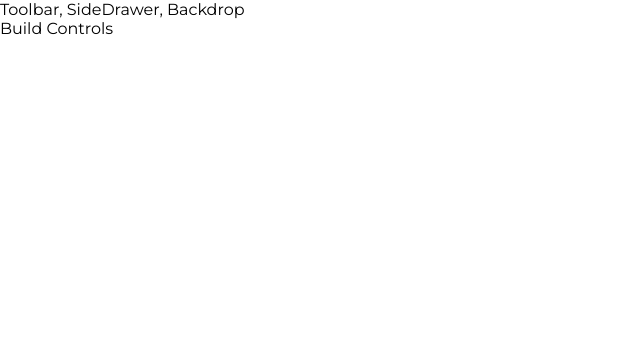
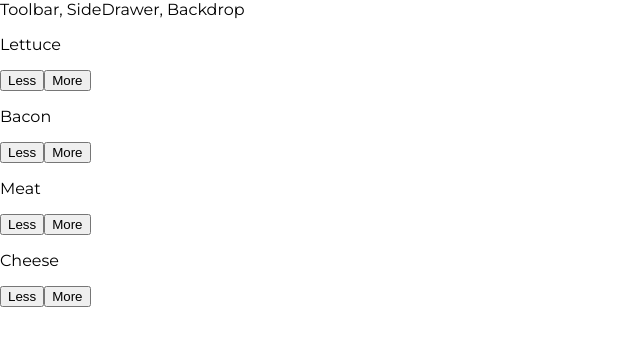
Before and after one commit to JohnSprunger/build-a-burger, a React app: page / in a window 1280 px wide. Shown: the top 346 px of the page, without its empty margins (0-640 px from the left). Built offline with nearby package versions, Linux system fonts and the light colour scheme.

Commit message:
Added Build Controls

```diff
--- a/src/components/Burger/BuildControls/BuildControl/BuildControl.js
+++ b/src/components/Burger/BuildControls/BuildControl/BuildControl.js
@@ -2,11 +2,13 @@
 import classes from './BuildControl.css';
 
 const buildControl = (props) => {
-    <div className={classes.BuildControl}>
-        <div className={classes.label}>{props.label}</div>
-        <button className={classes.Less}>Less</button>
-        <button className={classes.More}>More</button>
-    </div>
+    return(
+        <div className={classes.BuildControl}>
+            <p className={classes.label}>{props.label}</p>
+            <button className={classes.Less}>Less</button>
+            <button className={classes.More}>More</button>
+        </div>
+    );
 }
 
 export default buildControl;
--- a/src/components/Burger/BuildControls/BuildControls.js
+++ b/src/components/Burger/BuildControls/BuildControls.js
@@ -1,9 +1,20 @@
 import React from 'react';
 import classes from './BuildControls.css';
+import BuildControl from './BuildControl/BuildControl';
+
+const controls = [
+    { label: 'Lettuce', type: 'lettuce' },
+    { label: 'Bacon', type: 'bacon' },
+    { label: 'Meat', type: 'meat' },
+    { label: 'Cheese', type: 'cheese' }
+];
+
 
 const buildControls = (props) => (
-    <div>
-
+    <div className={classes.BuildControls}>
+        {controls.map(ctrl => (
+            <BuildControl key={ctrl.label} label={ctrl.label} />
+        ))}
     </div>
 );
 
--- a/src/containers/BurgerBuilder/BurgerBuilder.js
+++ b/src/containers/BurgerBuilder/BurgerBuilder.js
@@ -1,23 +1,31 @@
 import React, { Component } from 'react';
 import Aux from '../../hoc/Auxiliary';
 import Burger from '../../components/Burger/Burger';
+import BuildControls from '../../components/Burger/BuildControls/BuildControls';
 
 class BurgerBuilder extends Component {
     state = {
         ingredients: {
             lettuce: 1,
             bacon: 1,
-            cheese: 2,
-            meat: 2
+            meat: 1,
+            cheese: 1
         }
     }
 
+    addIngredientHandler = (type) => {
+
+    }
+
+    addIngredientHandler = (type) => {
+
+    }
 
     render(){
         return(
             <Aux>
                 <Burger ingredients={this.state.ingredients} />
-                <div>Build Controls</div>
+                <BuildControls />
             </Aux>
         );
     }
```
